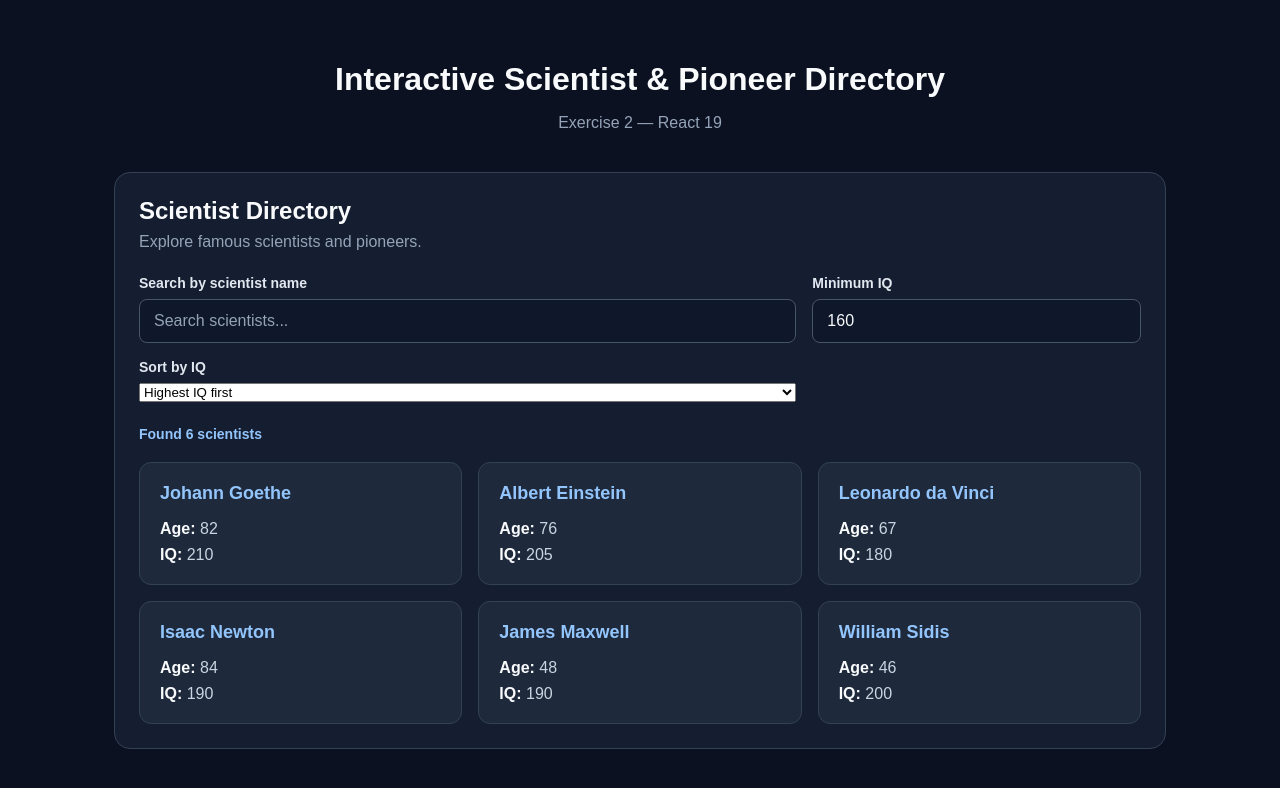
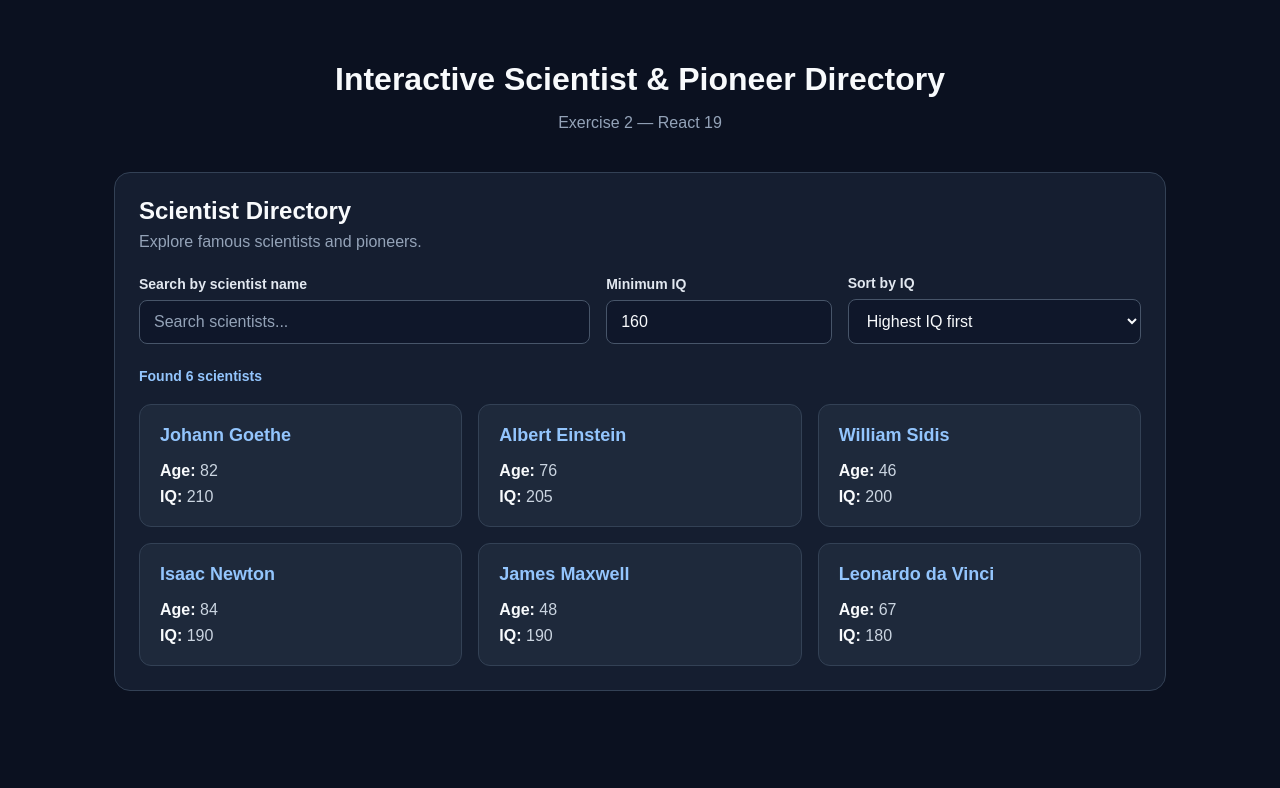
Before and after one commit to tran04012006/24521812_NgoBichTran_Lab3, a React (Vite) app in the folder scientist-directory/: page / in a window 1280 px wide. Shown: the top 788 px of the page. Built offline with nearby package versions, Linux system fonts and the light colour scheme.

Commit message:
feat(ex2): implement immutable IQ sorting with toSorted

```diff
--- a/scientist-directory/src/components/ScientistDirectory.jsx
+++ b/scientist-directory/src/components/ScientistDirectory.jsx
@@ -3,44 +3,75 @@ import { useId, useState } from "react";
 import { SMART_PEOPLE } from "../data/scientists.js";
 
 function ScientistDirectory() {
-  // Independent states
+  // ============================================
+  // 1. Independent states
+  // ============================================
+
   const [query, setQuery] = useState("");
   const [minIq, setMinIq] = useState(160);
   const [sortBy, setSortBy] = useState("iq-desc");
 
-  // Accessible input IDs
+  // ============================================
+  // 2. Accessible IDs
+  // ============================================
+
   const searchId = useId();
   const minIqId = useId();
   const sortId = useId();
 
-  // Derived values
+  // ============================================
+  // 3. Normalize filter values
+  // ============================================
+
   const normalizedQuery = query.trim().toLowerCase();
+
+  // An empty IQ input means no restriction
   const effectiveMinIq = minIq ?? 0;
 
-  // Existing filters from Task 3
-  const visiblePeople = SMART_PEOPLE.filter((person) => {
-    const matchesName = person.name
-      .toLowerCase()
-      .includes(normalizedQuery);
+  // ============================================
+  // 4. Derived-state pipeline
+  // ============================================
 
-    const matchesIq = person.iq >= effectiveMinIq;
+  const visiblePeople = SMART_PEOPLE
+    // Filter by name and minimum IQ
+    .filter((person) => {
+      const matchesName = person.name
+        .toLowerCase()
+        .includes(normalizedQuery);
 
-    return matchesName && matchesIq;
-  });
+      const matchesIq = person.iq >= effectiveMinIq;
 
-  // Event handlers
+      return matchesName && matchesIq;
+    })
+
+    // Sort filtered results without mutation
+    .toSorted((a, b) =>
+      sortBy === "iq-desc"
+        ? b.iq - a.iq
+        : a.iq - b.iq
+    );
+
+  // ============================================
+  // 5. Event handlers
+  // ============================================
+
   const handleSearchChange = (event) => {
     setQuery(event.target.value);
   };
 
   const handleMinIqChange = (event) => {
     const value = event.target.valueAsNumber;
+
     setMinIq(Number.isNaN(value) ? null : value);
   };
 
   const handleSortChange = (event) => {
     setSortBy(event.target.value);
   };
+
+  // ============================================
+  // 6. Render
+  // ============================================
 
   return (
     <section
@@ -49,15 +80,19 @@ function ScientistDirectory() {
     >
       <div className="directory-header">
         <h2>Scientist Directory</h2>
-        <p>Explore famous scientists and pioneers.</p>
+
+        <p>
+          Explore famous scientists and pioneers.
+        </p>
       </div>
 
+      {/* Interactive controls */}
       <form
         className="directory-controls"
         role="search"
         onSubmit={(event) => event.preventDefault()}
       >
-        {/* Search by name */}
+        {/* Name search */}
         <div className="form-group">
           <label htmlFor={searchId}>
             Search by scientist name
@@ -72,7 +107,7 @@ function ScientistDirectory() {
           />
         </div>
 
-        {/* Minimum IQ */}
+        {/* Minimum IQ filter */}
         <div className="form-group">
           <label htmlFor={minIqId}>
             Minimum IQ
@@ -88,7 +123,7 @@ function ScientistDirectory() {
           />
         </div>
 
-        {/* Sorting dropdown */}
+        {/* IQ sorting */}
         <div className="form-group">
           <label htmlFor={sortId}>
             Sort by IQ
@@ -110,7 +145,7 @@ function ScientistDirectory() {
         </div>
       </form>
 
-      {/* Live result count */}
+      {/* Accessible live result count */}
       <p
         className="result-count"
         role="status"
@@ -122,7 +157,7 @@ function ScientistDirectory() {
           : "scientists"}
       </p>
 
-      {/* Scientist results */}
+      {/* Scientist list */}
       {visiblePeople.length > 0 ? (
         <div className="scientist-list">
           {visiblePeople.map((person) => (
@@ -136,6 +171,7 @@ function ScientistDirectory() {
                 <p>
                   <strong>Age:</strong> {person.age}
                 </p>
+
                 <p>
                   <strong>IQ:</strong> {person.iq}
                 </p>
@@ -146,6 +182,7 @@ function ScientistDirectory() {
       ) : (
         <div className="empty-state">
           <p>No scientists found.</p>
+
           <p>
             Try changing your search or minimum IQ.
           </p>
--- a/scientist-directory/src/styles/index.css
+++ b/scientist-directory/src/styles/index.css
@@ -66,12 +66,12 @@ body {
 }
 
 /* ===========================
-   Search and IQ Controls
+   Interactive Controls
 =========================== */
 
 .directory-controls {
   display: grid;
-  grid-template-columns: 2fr 1fr;
+  grid-template-columns: 2fr 1fr 1.3fr;
   align-items: end;
   gap: 16px;
   margin-bottom: 24px;
@@ -90,7 +90,8 @@ body {
   color: #e2e8f0;
 }
 
-.form-group input {
+.form-group input,
+.form-group select {
   width: 100%;
   min-height: 44px;
   padding: 12px 14px;
@@ -102,11 +103,21 @@ body {
   font-size: 16px;
 }
 
+.form-group select {
+  cursor: pointer;
+}
+
+.form-group option {
+  background-color: #0f172a;
+  color: #f8fafc;
+}
+
 .form-group input::placeholder {
   color: #94a3b8;
 }
 
-.form-group input:focus-visible {
+.form-group input:focus-visible,
+.form-group select:focus-visible {
   outline: 2px solid #818cf8;
   outline-offset: 2px;
   border-color: #818cf8;
@@ -185,8 +196,18 @@ body {
 }
 
 /* ===========================
-   Responsive Layout
+   Responsive Design
 =========================== */
+
+@media (max-width: 900px) {
+  .directory-controls {
+    grid-template-columns: 1fr 1fr;
+  }
+
+  .directory-controls .form-group:first-child {
+    grid-column: 1 / -1;
+  }
+}
 
 @media (max-width: 768px) {
   .scientist-list {
@@ -197,6 +218,10 @@ body {
 @media (max-width: 600px) {
   .directory-controls {
     grid-template-columns: 1fr;
+  }
+
+  .directory-controls .form-group:first-child {
+    grid-column: auto;
   }
 }
 
```
